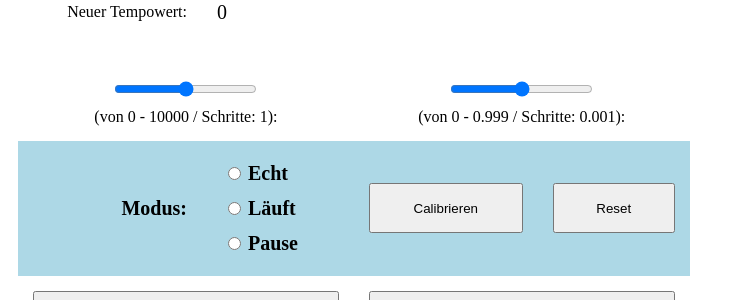
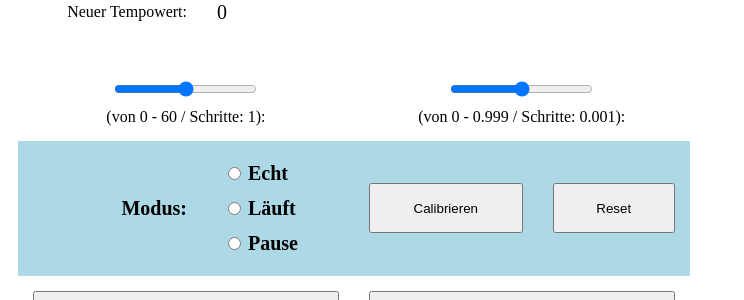
Before and after one commit to doku2525/Brainblaster, a Flask app: template src/views/templates/editor_lernuhr.html in a window 1280 px wide. Shown: the part 363-663 px from the top of the page, without its empty margins (0-744 px from the left). Run offline with Flask 3, Linux system fonts and the light colour scheme; the template is opened without the code that fills it, so the values that code supplies are empty.

Commit message:
Im Lernuhreditor die maximale Geschwindigkeit auf 60 gesetzt. Alle Tests OK!

```diff
--- a/src/views/templates/editor_lernuhr.html
+++ b/src/views/templates/editor_lernuhr.html
@@ -125,8 +125,8 @@ td button {
             <td colspan="2" style="text-align: center;">
                 <label id="tempo_wert_value"></label><br>
                 <input type="range"
-                       id="tempo_wert" name="tempo_wert" min="0" max="10000" step="1" value=""><br>
-                <label for="tempo_wert">(von 0 - 10000 / Schritte: 1):</label>
+                       id="tempo_wert" name="tempo_wert" min="0" max="60" step="1" value=""><br>
+                <label for="tempo_wert">(von 0 - 60 / Schritte: 1):</label>
             </td>
             <td colspan="2" style="text-align: center;">
                 <label id="tempo_kommastellen_value"></label><br>
```
